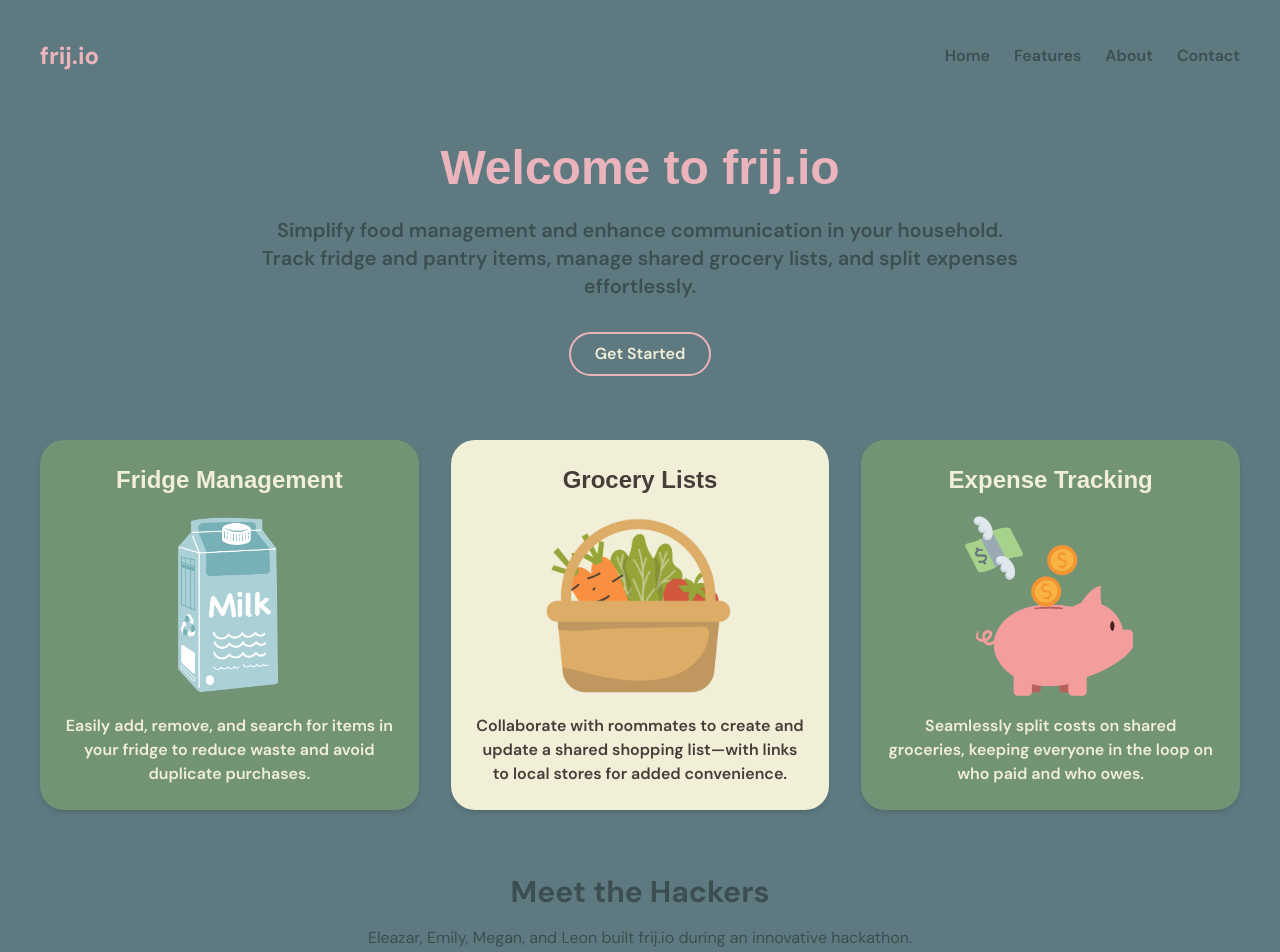
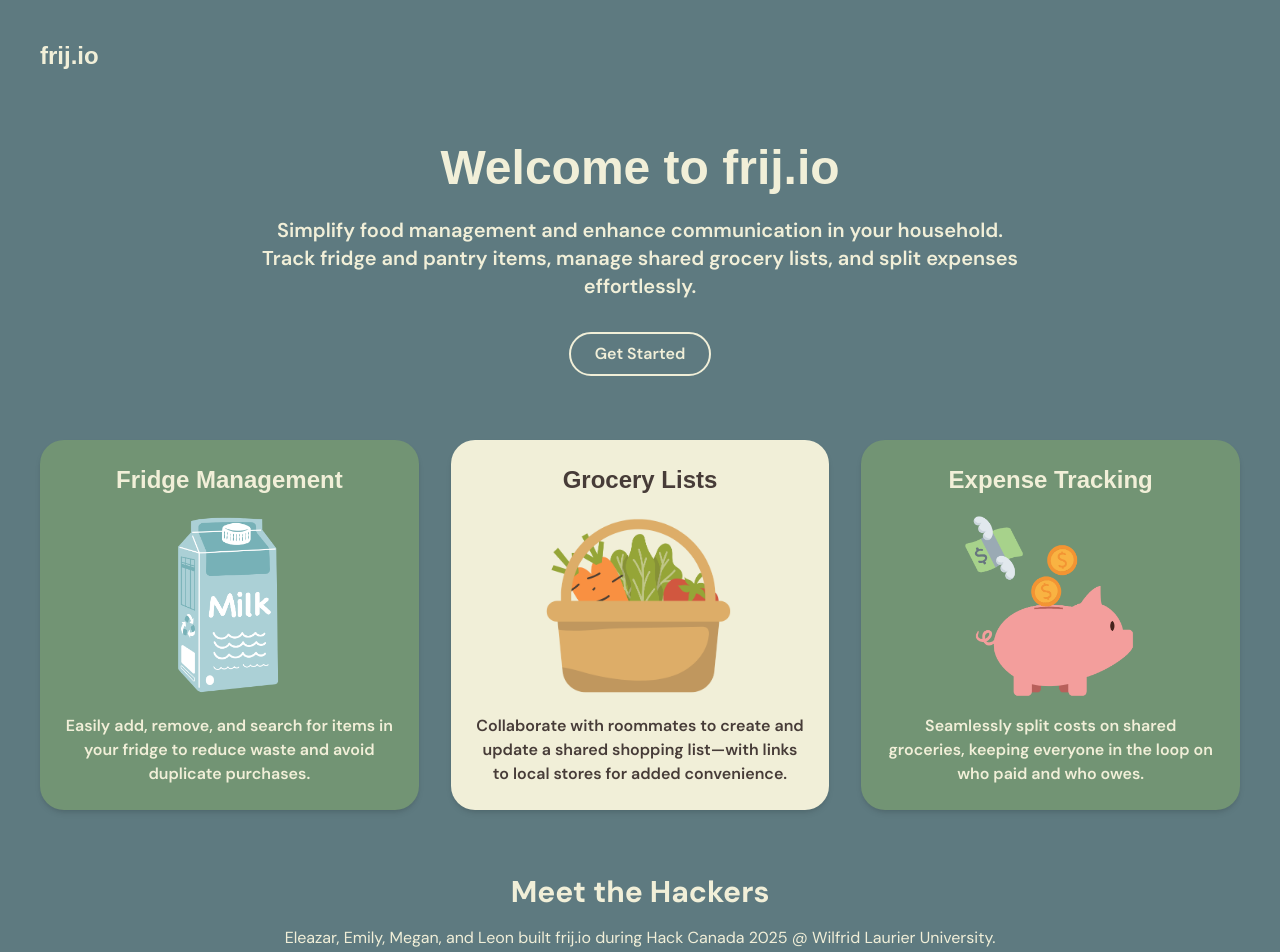
Before and after one commit to megdcosta/frijio, a Next.js app: page / in a window 1280 px wide. Shown: the top 952 px of the page. Built offline with nearby package versions, Linux system fonts and the light colour scheme; a web font is replaced by a local one.

Commit message:
adjusted landing page

```diff
--- a/app/components/LandingPage.tsx
+++ b/app/components/LandingPage.tsx
@@ -7,63 +7,34 @@ export default function LandingPage() {
   const router = useRouter();
 
   return (
-    <div className="min-h-screen bg-background text-white p-4">
+    <div className="min-h-screen bg-background text-[#F1EFD8] p-4">
       {/* Header */}
       <header className="flex justify-between items-center p-6">
-        <div className="text-2xl font-bold text-accent">frij.io</div>
-        <nav>
-          <ul className="flex space-x-6 font-semibold font-sans text-secondary">
-            <li
-              className="cursor-pointer hover:underline hover:text-accent"
-              onClick={() => router.push("/")}
-            >
-              Home
-            </li>
-            <li
-              className="cursor-pointer hover:underline hover:text-accent"
-              onClick={() => router.push("/features")}
-            >
-              Features
-            </li>
-            <li
-              className="cursor-pointer hover:underline hover:text-accent"
-              onClick={() => router.push("/about")}
-            >
-              About
-            </li>
-            <li
-              className="cursor-pointer hover:underline hover:text-accent"
-              onClick={() => router.push("/contact")}
-            >
-              Contact
-            </li>
-          </ul>
-        </nav>
+        <div className="text-2xl font-bold font-playpen">frij.io</div>
       </header>
 
       {/* Hero Section */}
       <main className="flex flex-col items-center justify-center px-6 py-12">
         <section className="text-center max-w-3xl">
-          <h1 className="text-5xl font-bold mb-6 font-playpen text-accent">
+          <h1 className="text-5xl font-bold mb-6 font-playpen">
             Welcome to frij.io
           </h1>
-          <p className="text-xl mb-8 font-semibold font-sans text-secondary">
+          <p className="text-xl mb-8 font-semibold font-sans">
             Simplify food management and enhance communication in your
             household. Track fridge and pantry items, manage shared grocery
             lists, and split expenses effortlessly.
           </p>
           <button
             onClick={() => router.push("/login")}
-            className="border-2 border-accent px-6 py-2 rounded-full hover:bg-white hover:text-background transition font-semibold text-white"
+            className="border-2 border-[#F1EFD8] px-6 py-2 rounded-full hover:bg-white hover:text-[#5E7A80] transition font-semibold"
           >
             Get Started
           </button>
         </section>
-
         {/* Features Section */}
         <section className="mt-16 grid grid-cols-1 md:grid-cols-3 gap-8 text-center font-sans font-semibold">
           {/* Fridge Management */}
-          <div className="p-6 bg-green rounded-3xl shadow-md text-white">
+          <div className="p-6 bg-green rounded-3xl shadow-md">
             <h3 className="text-2xl font-bold mb-4 font-playpen">
               Fridge Management
             </h3>
@@ -101,7 +72,7 @@ export default function LandingPage() {
           </div>
 
           {/* Expense Tracking */}
-          <div className="p-6 bg-green rounded-3xl shadow-md text-white">
+          <div className="p-6 bg-green rounded-3xl shadow-md">
             <h3 className="text-2xl font-bold mb-4 font-playpen">
               Expense Tracking
             </h3>
@@ -121,17 +92,17 @@ export default function LandingPage() {
         </section>
 
         {/* Team Section */}
-        <section className="mt-16 text-center text-secondary">
+        <section className="mt-16 text-center">
           <h2 className="text-3xl font-bold mb-4">Meet the Hackers</h2>
           <p className="mb-8">
-            Eleazar, Emily, Megan, and Leon built frij.io during an innovative
-            hackathon.
+            Eleazar, Emily, Megan, and Leon built frij.io during Hack Canada
+            2025 @ Wilfrid Laurier University.
           </p>
         </section>
       </main>
 
       {/* Footer */}
-      <footer className="py-6 text-center bg-secondary">
+      <footer className="py-6 text-center">
         <p>&copy; {new Date().getFullYear()} frij.io. All rights reserved.</p>
       </footer>
     </div>
```
